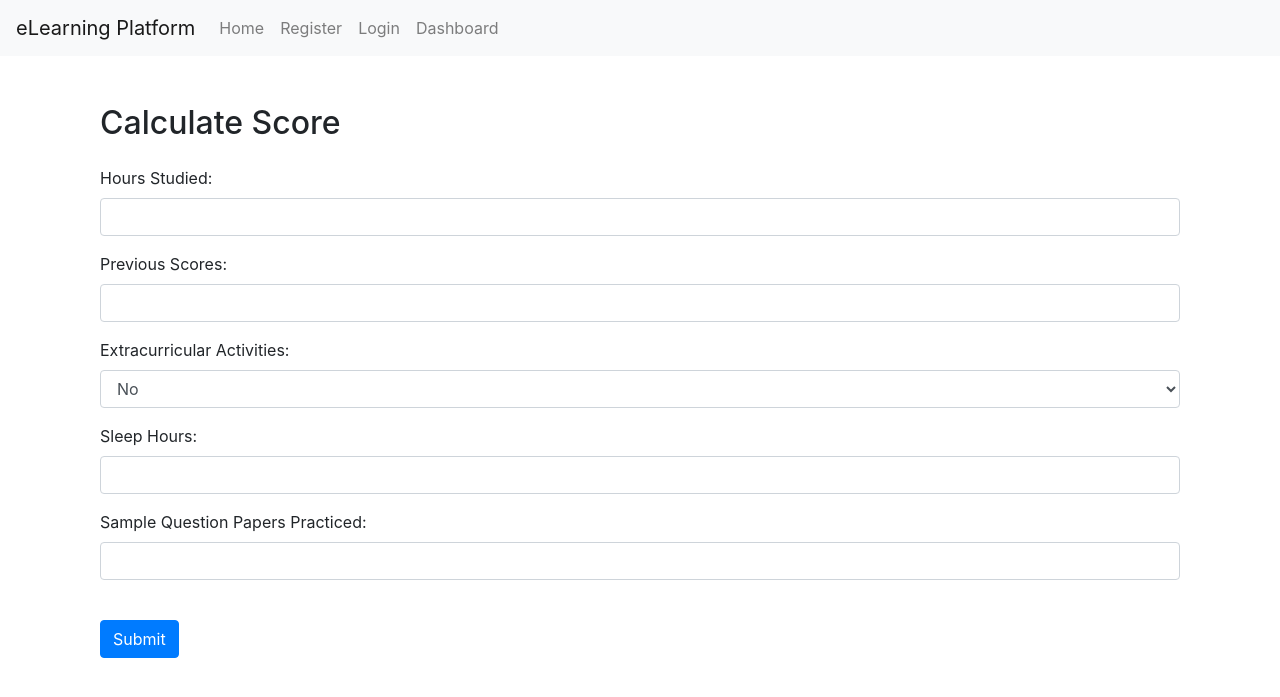
After one commit to MohamedBoukbir/elearning_platform, a Django app: page /calculate_score/ in a window 1280 px wide. The commit adds this page. Shown: the top 697 px of the page. Run offline with Django 4.2, Linux system fonts and the light colour scheme; the visitor is signed in with stand-in values (Sample User, id 1); parts of the project's set-up code (start-up, migrations or seed data) failed here and were passed over; some libraries are stand-ins or nearby versions.

Commit message:
commit version 2

```diff
--- a/accounts/forms.py
+++ b/accounts/forms.py
@@ -7,9 +7,16 @@ class CustomUserCreationForm(UserCreationForm):
         model = CustomUser
         fields = ['username', 'first_name', 'last_name', 'address', 'country', 'gender', 'password1', 'password2']
 
+
     def __init__(self, *args, **kwargs):
         super(CustomUserCreationForm, self).__init__(*args, **kwargs)
         self.fields['first_name'].required = True
         self.fields['last_name'].required = True
         for field_name, field in self.fields.items():
             field.widget.attrs['class'] = 'form-control'
+class PerformanceForm(forms.Form):
+    hours_studied = forms.FloatField(label='Hours Studied')
+    previous_scores = forms.FloatField(label='Previous Scores')
+    extracurricular = forms.ChoiceField(choices=[(0, 'No'), (1, 'Yes')], label='Extracurricular Activities')
+    sleep_hours = forms.FloatField(label='Sleep Hours')
+    sample_papers = forms.IntegerField(label='Sample Question Papers Practiced')
--- a/accounts/templates/accounts/dashboard.html
+++ b/accounts/templates/accounts/dashboard.html
@@ -1,4 +1,3 @@
-
 <!DOCTYPE html>
 <html>
 <head>
@@ -17,6 +16,8 @@
     </header>
     <div class="container">
         <h1>Welcome to the Dashboard!</h1>
+        <!-- Button to reset the questionnaire -->
+        <a href="{% url 'calculate_score' %}" class="btn btn-primary mt-4">Redo Questionnaire</a>
     </div>
     <footer>
         &copy; 2024 E-Learning Platform
--- /dev/null
+++ b/accounts/templates/calculate_score.html
@@ -0,0 +1,34 @@
+{% extends 'base.html' %}
+
+{% block content %}
+<div class="container mt-5">
+    <h2>Calculate Score</h2>
+    <form method="post" class="mt-4">
+        {% csrf_token %}
+        <div class="form-group">
+            <label for="hours_studied">Hours Studied:</label>
+            <input type="number" id="hours_studied" name="hours_studied" class="form-control" required>
+        </div>
+        <div class="form-group mt-3">
+            <label for="previous_scores">Previous Scores:</label>
+            <input type="number" id="previous_scores" name="previous_scores" class="form-control" required>
+        </div>
+        <div class="form-group mt-3">
+            <label for="extracurricular">Extracurricular Activities:</label>
+            <select id="extracurricular" name="extracurricular" class="form-control" required>
+                <option value="0">No</option>
+                <option value="1">Yes</option>
+            </select>
+        </div>
+        <div class="form-group mt-3">
+            <label for="sleep_hours">Sleep Hours:</label>
+            <input type="number" id="sleep_hours" name="sleep_hours" class="form-control" required>
+        </div>
+        <div class="form-group mt-3">
+            <label for="sample_papers">Sample Question Papers Practiced:</label>
+            <input type="number" id="sample_papers" name="sample_papers" class="form-control" required>
+        </div>
+        <button type="submit" class="btn btn-primary mt-4">Submit</button>
+    </form>
+</div>
+{% endblock %}
--- a/accounts/urls.py
+++ b/accounts/urls.py
@@ -1,10 +1,11 @@
 from django.urls import path
 from . import views
-
+from .views import calculate_score
 urlpatterns = [
     path('', views.welcome, name='welcome'),
     path('login/', views.login_view, name='login'),
     path('register/', views.register_view, name='register'),
    path('dashboard/', views.dashboard, name='dashboard'),
     path('logout/', views.logout, name='logout'),
+    path('calculate_score/', calculate_score, name='calculate_score'),
 ]
--- a/accounts/views.py
+++ b/accounts/views.py
@@ -7,6 +7,18 @@ from django.contrib.auth.models import User
 from django.contrib.auth.forms import UserCreationForm
 from django.contrib.auth.decorators import login_required
 from .forms import CustomUserCreationForm
+
+
+from .forms import PerformanceForm
+from .models import CustomUser
+from django.db.models import F
+import numpy as np
+from sklearn.preprocessing import StandardScaler
+import joblib
+from tensorflow.keras.models import load_model
+from django.conf import settings
+import os
+
 def welcome(request):
     print("welcom ok")
     return render(request, 'accounts/welcome.html')
@@ -19,7 +31,13 @@ def login_view(request):
         user = authenticate(request, username=username, password=password)
         if user is not None:
             auth_login(request, user)
-            return redirect('dashboard')  # Rediriger vers le dashboard après connexion
+             # Vérifier le score de l'utilisateur
+            if user.score is not None:
+                # Si le score est présent, rediriger vers le dashboard
+                return redirect('dashboard')
+            else:
+                # Sinon, rediriger vers une vue de calcul du score
+                return redirect('calculate_score')
         else:
             return render(request, 'accounts/login.html', {'error': 'Invalid credentials'})
     return render(request, 'accounts/login.html')
@@ -52,3 +70,40 @@ def dashboard(request):
 def logout(request):
     auth_logout(request)
     return redirect('login')
+
+
+# Construire le chemin absolu vers les fichiers de modèle
+MODEL_FILE_PATH = os.path.join(settings.BASE_DIR, 'model_files', 'student_performance_model.h5')
+SCALER_FILE_PATH = os.path.join(settings.BASE_DIR, 'model_files', 'scaler.pkl')
+
+# Charger le modèle et le scaler
+model = load_model(MODEL_FILE_PATH)
+scaler = joblib.load(SCALER_FILE_PATH)
+@login_required
+def calculate_score(request):
+    user = request.user
+
+    if request.method == 'POST':
+        form = PerformanceForm(request.POST)
+        if form.is_valid():
+            hours_studied = form.cleaned_data['hours_studied']
+            previous_scores = form.cleaned_data['previous_scores']
+            extracurricular = form.cleaned_data['extracurricular']
+            sleep_hours = form.cleaned_data['sleep_hours']
+            sample_papers = form.cleaned_data['sample_papers']
+
+            features = np.array([[hours_studied, previous_scores, extracurricular, sleep_hours, sample_papers]])
+            features_scaled = scaler.transform(features)
+            prediction = model.predict(features_scaled)
+            predicted_performance = float(prediction[0][0])
+
+            # Mettre à jour le score de l'utilisateur
+            user.score = predicted_performance
+            user.save()
+
+            return redirect('dashboard')  # Rediriger vers le tableau de bord après la mise à jour
+
+    else:
+        form = PerformanceForm()
+
+    return render(request, 'calculate_score.html', {'form': form})
```
Also changed, not shown: accounts/static/styles.css (+19 -0 lines), 2 other files.
